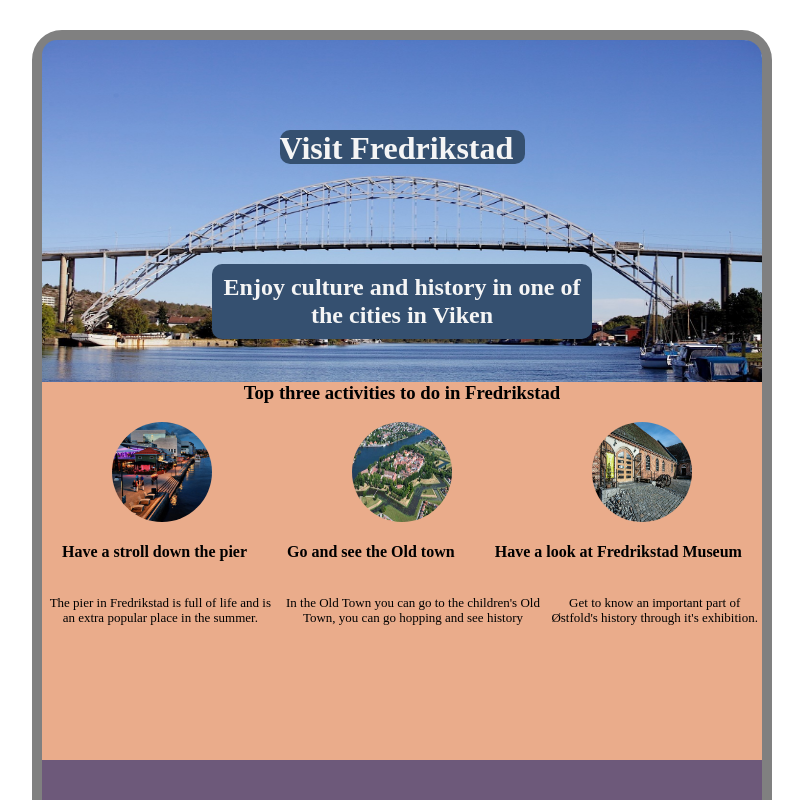
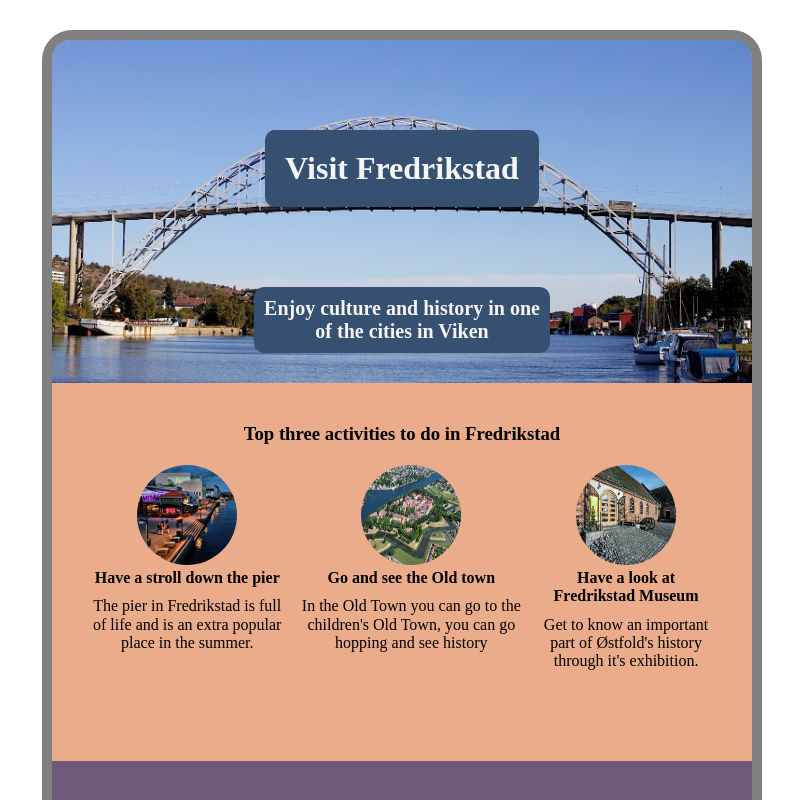
Before and after one commit to AndreK-B06/Modul-2-solo-prosjekt, a website built with Vite: page index.html in a window 1280 px wide. Shown: the top 800 px of the page, without its empty margins (238-1041 px from the left). Built offline with nearby package versions, Linux system fonts and the light colour scheme.

Commit message:
changes to html css

```diff
--- a/index.html
+++ b/index.html
@@ -11,40 +11,41 @@
     <div class="border">
       <!-- HERO SECTION -->
       <div class="hero">
+        <div id="title-bg">
           <h1>Visit Fredrikstad</h1>
-        <h2>Enjoy culture and history in one of the cities in Viken</h2>
+        </div>
+        <h2>Enjoy culture and history in one </br> of the cities in Viken</h2>
       </div>
 
       <!-- ACTIVITIES SECTION -->
       <div class="activities">
         <h3 id="top-three">Top three activities to do in Fredrikstad</h3>
-
-        <div id="img-colum">
+        <div id="flex">
+          <div id="activity-column">
             <img class="colum" src="images/brygga.jpg" />
-          <img class="colum" src="images/gamlebyen.jpg" />
-          <img class="colum" src="images/museum.jpg" />
-        </div>
-
-        <div class="mid-colum">
             <h4>Have a stroll down the pier</h4>
-          <h4>Go and see the Old town</h4>
-          <h4>Have a look at Fredrikstad Museum</h4>
-        </div>
-        <div class="end-colum">
             <p>
               The pier in Fredrikstad is full of life and is an extra popular
               place in the summer.
             </p>
+          </div>
+          <div id="activity-column">
+            <img class="colum" src="images/gamlebyen.jpg" />
+            <h4>Go and see the Old town</h4>
             <p>
               In the Old Town you can go to the children's Old Town, you can go
               hopping and see history
             </p>
+          </div>
+          <div id="activity-column">
+            <img class="colum" src="images/museum.jpg" />
+            <h4>Have a look at Fredrikstad Museum</h4>
             <p>
               Get to know an important part of Østfold's history through it's
               exhibition.
             </p>
           </div>
-        <div></div>
+        </div>
       </div>
 
       <!-- GUIDE SECTION -->
--- a/styles.css
+++ b/styles.css
@@ -1,54 +1,55 @@
-/**
+/*
 Palette: https://scrimba.com/links/hometown-palette
 */
+* {
+  margin: 0;
+  padding: 0;
+  box-sizing: border-box;
+}
 
 body {
   text-align: center;
+  margin: 30px auto;
+  min-height: 100vh;
+  min-height: 100svh;
+}
+
+.border {
   border: 10px solid;
   border-radius: 30px 30px 30px 30px;
   border-color: gray;
-  margin: 30px auto 30px auto;
   width: 720px;
-  height: 1115px;
-}
-
-.boredr {
-  border: 10px solid;
-  border-radius: 30px;
-  border-color: orange;
+  margin-inline: auto;
 }
 
 .hero {
   background: url(images/brua.jpg), lightgray;
   background-repeat: no-repeat;
-  background-size: 720px 343px;
-  width: 720px;
-  height: 343px;
-  flex-shrink: 0;
+  background-position: bottom;
+  background-size: cover;
+  min-height: 343px;
   display: flex;
   flex-direction: column;
   text-align: center;
-  margin: 0px auto -20px auto;
-  border-radius: 15px 18px 0px 0px;
+  border-radius: 18px 18px 0 0;
+}
+
+#title-bg {
+  border-radius: 10px;
+  background-color: #355070;
+  color: #f5f5f5;
+  display: flex;
+  margin: 90px auto 80px auto;
+  padding: 20px;
 }
 
 h1 {
-  border-radius: 10px;
-  width: 225px;
-  height: 42px;
-  background-color: #355070;
-  color: #f5f5f5;
-  display: flex;
-  width: 245px;
-  height: 34px;
-  margin: 90px auto 80px auto;
+  margin: 0;
 }
 
 h2 {
   border-radius: 10px;
-  text-size-adjust: 5px;
-  width: 50%;
-  height: auto;
+  font-size: 20px;
   padding: 10px;
   background-color: #355070;
   color: #f5f5f5;
@@ -56,27 +57,40 @@ h2 {
   margin-inline: auto;
 }
 
-/**
+h3 {
+  margin-bottom: 20px;
+}
+
+/*
 End of Hero colum and start of Activivities colum
 */
 
 .activities {
-  flex-direction: column;
-  width: 720px;
   height: 378px;
   background-color: #eaac8b;
   background-size: cover;
-  margin: -10px auto 0px auto;
+}
+
+#flex {
+  display: flex;
+  flex-direction: row;
+  margin-inline: auto;
+  width: 90%;
+  column-gap: 10px;
+}
+
+h4 {
+  margin-bottom: 10px;
 }
 
 #top-three {
-  padding: 40px auto;
+  padding-top: 40px;
 }
 
 #img-colum {
   display: flex;
-  justify-content: space-around;
   align-items: center;
+  margin-block: 20px;
 }
 
 .colum {
@@ -84,26 +98,14 @@ End of Hero colum and start of Activivities colum
   width: 100px;
   height: 100px;
 }
-.mid-colum {
-  display: flex;
-  justify-content: space-around;
-  align-items: center;
-}
 
-.end-colum {
-  display: flex;
-  justify-content: space-around;
-  align-items: center;
-  font-size: small;
-}
-/**
+/*
  The end of Atctivitis and start of The Guide
  */
 
 .guide {
   display: flex;
   flex-direction: row;
-  width: 720px;
   height: 394px;
   background: #6d597a;
   margin: auto auto 0px auto;
```
Lines whose indentation alone changed are shown as unchanged.
